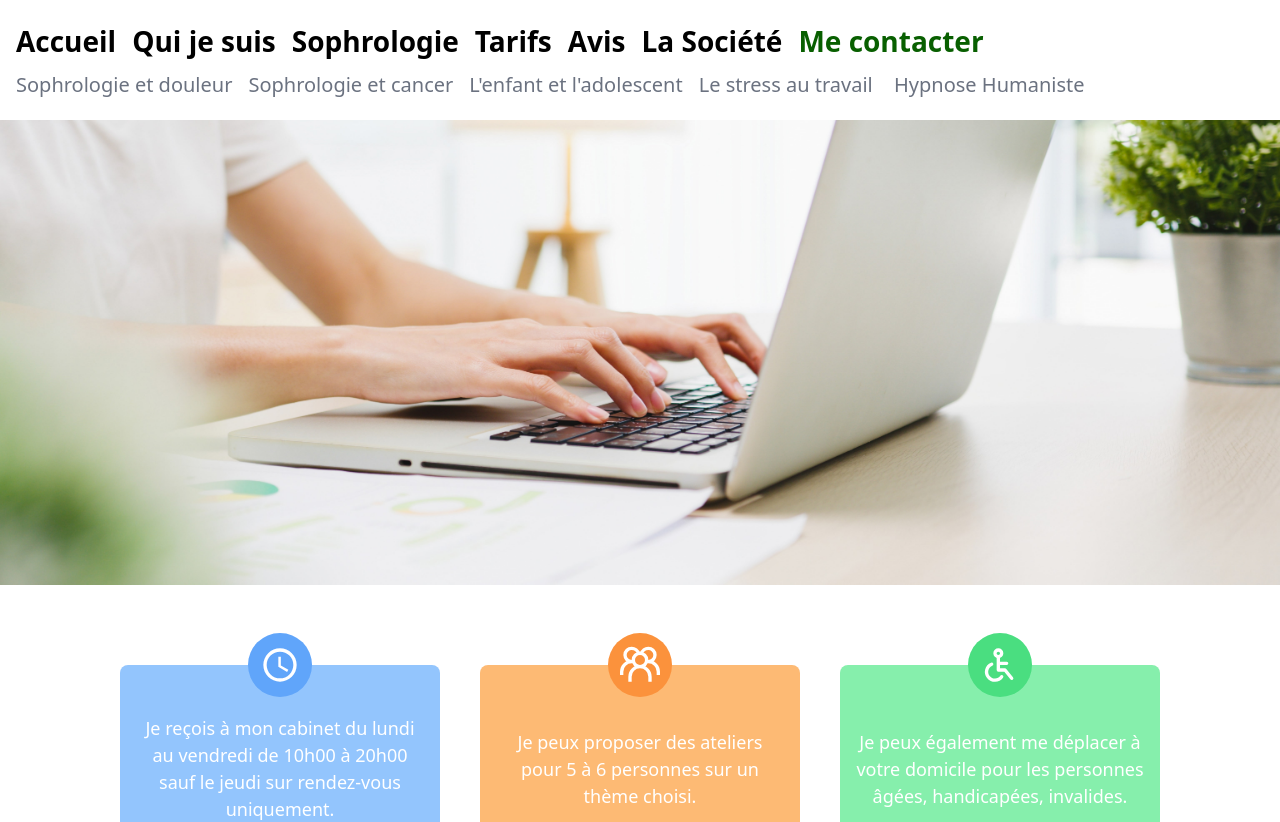
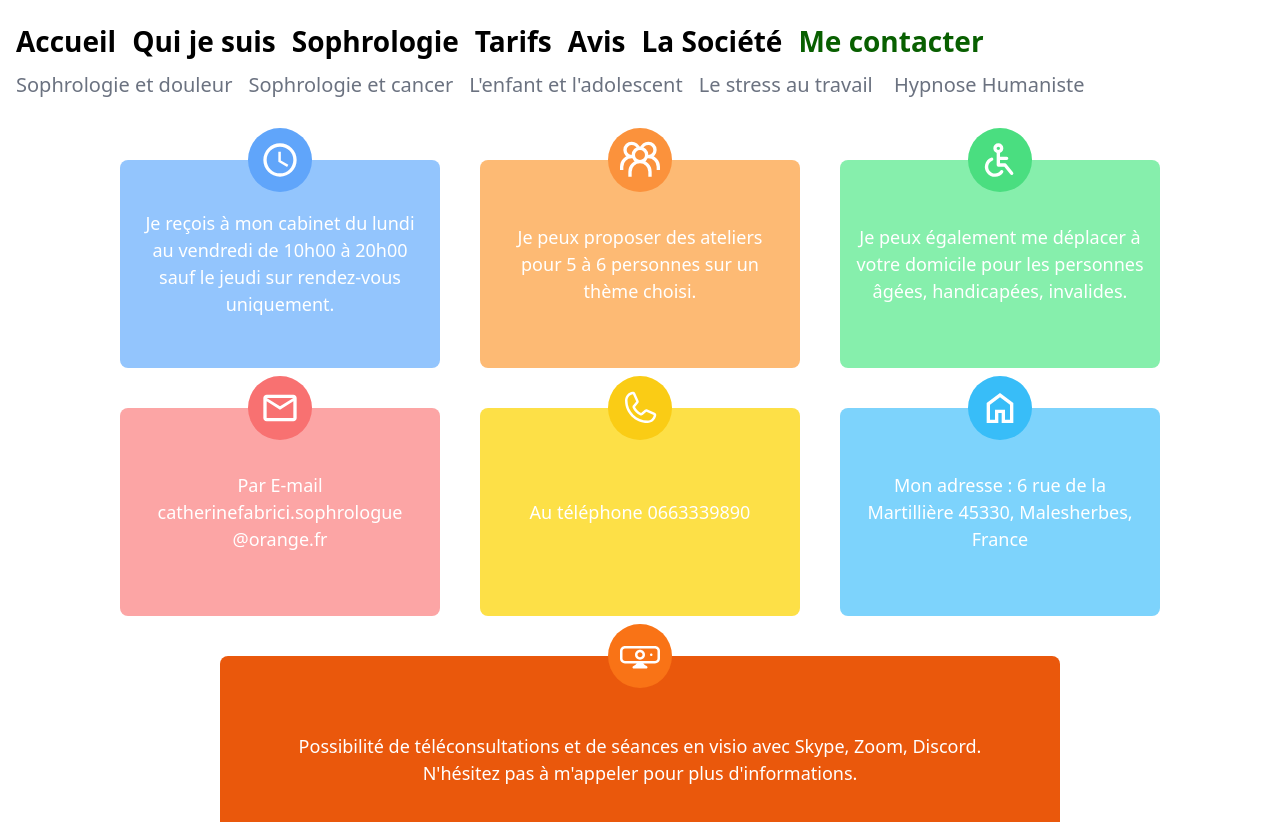
Before and after one commit to sophrologue/reactjs, a React (Vite) app: page /contact in a window 1280 px wide. Shown: the top 822 px of the page. Built offline with nearby package versions, Linux system fonts and the light colour scheme; the HTML template or start-up script is replaced by a standard one.

Commit message:
remove contact image

```diff
--- a/src/pages/ContactPage.jsx
+++ b/src/pages/ContactPage.jsx
@@ -6,26 +6,11 @@ import disabledIcon from "../assets/tabler_disabled.svg";
 import groupIcon from "../assets/grommet-icons_group.svg";
 import timeIcon from "../assets/mdi_clock-outline.svg";
 
-import wallpaper from "../assets/images/contact-wallpaper-min.jpeg";
-import wallpaper_low from "../assets/images/contact-wallpaper-min-low.jpg";
-import { LazyLoadImage } from "react-lazy-load-image-component";
 import "react-lazy-load-image-component/src/effects/blur.css";
 
 export const ContactPage = () => {
-  // const background = {
-  //   backgroundImage: `url(${wallpaper}`,
-  // };
   return (
     <section className="flex flex-col gap-10 ">
-      {/* <div
-        className="h-[40rem] bg-cover bg-center bg-no-repeat"
-        style={background}
-      ></div> */}
-      <LazyLoadImage
-        src={wallpaper}
-        PlaceholderSrc={wallpaper_low}
-        effect="blur"
-      />
       <div className="xsm:p-4 md:p-10  max-w-[1250px] w-full mx-auto  flex h-full flex-wrap justify-center xsm:flex-col md:flex-row  xsm:gap-10 md:gap-10 xsm:text-primary-body-mobile md:text-primary-body-tablet lg:text-primary-body  ">
         <div className="relative  xsm:w-full md:w-80 xsm:h-40 md:h-52  bg-blue-300  rounded-lg p-4 flex flex-col gap-4 items-center justify-center">
           <div className=" absolute -top-8  bg-blue-400 md:w-16 xsm:w-14 md:h-16 xsm:h-14 rounded-full flex items-center justify-center">
```
